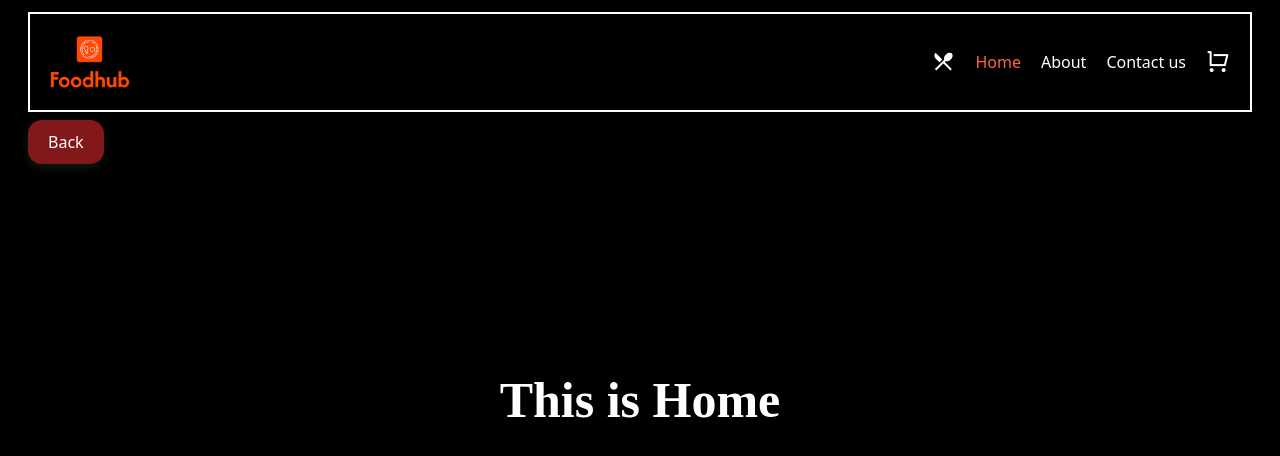
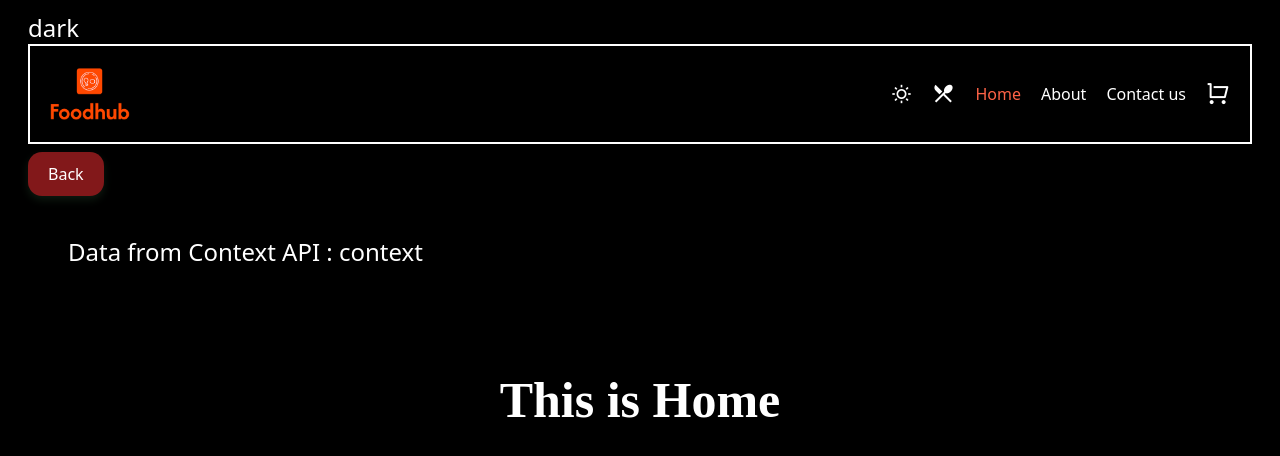
Before and after one commit to 13-soham/FoodApp, a React (Vite) app in the folder Practice/: page /home in a window 1280 px wide. Shown: the top 456 px of the page. Built offline with nearby package versions, Linux system fonts and the light colour scheme.

Commit message:
context-api

```diff
--- a/Practice/src/App.jsx
+++ b/Practice/src/App.jsx
@@ -12,6 +12,7 @@ import Conti from './Pages/Conti';
 import NonVeg from './Pages/NonVeg';
 import Menu from './Pages/Menu';
 import Back from './Components/Back';
+// import { ToggleDataContext } from './context/ToggleContext';
 
 
 
@@ -59,6 +60,7 @@ const App = () => {
         <Route path='*' element={<Exit/>}/>
       </Routes>
     </div>
+
   )
 }
 
--- a/Practice/src/Components/Header.jsx
+++ b/Practice/src/Components/Header.jsx
@@ -1,9 +1,17 @@
-import React from 'react'
+import React, { useContext } from 'react'
 import 'remixicon/fonts/remixicon.css'
 import logo from '../Images/foodhub-high-resolution-logo-transparent.png'
 import { Link, NavLink, useNavigate } from 'react-router-dom';
+import { ToggleDataContext } from '../context/ToggleContext';
 
 const Header = () => {
+
+  const {theme, setTheme} = useContext(ToggleDataContext);
+
+  function changeToggle(){
+    if(theme === "light") setTheme("dark");
+    if(theme === "dark") setTheme("light");
+  }
 
   const navigate = useNavigate();
   function menu() {
@@ -14,12 +22,14 @@ const Header = () => {
   }
   return (
     <div className='text-white'>
+      <p className='text-2xl text-white'>{theme}</p>
       <div className='border-2 border-white px-5 py-2 flex items-center justify-between'>
         <div className='h-20 w-20 overflow-hidden flex items-center cursor-pointer'>
           <Link to="/"><img src={logo} alt='FoodHub logo' className='h-full w-auto object-contain' /></Link>
         </div>
         <div className='flex items-center gap-5'>
 
+          <i onClick={changeToggle} className="ri-sun-line cursor-pointer text-xl"></i>
           <div className="relative group cursor-pointer">
             <i
               onClick={menu}
--- a/Practice/src/Pages/Home.jsx
+++ b/Practice/src/Pages/Home.jsx
@@ -1,11 +1,14 @@
-import React from 'react'
+import React, { useContext } from 'react'
 import Header from '../Components/Header';
 import {Route, Routes} from "react-router-dom";
+import { valContext } from '../context/ToggleContext';
 
 const Home = () => {
+  const data = useContext(valContext);
   return (
     <div>
         <h1 className='text-white middle'>This is Home</h1>
+        <h1 className='text-white text-2xl m-10'>Data from Context API : {data}</h1>
     </div>
   )
 }
--- /dev/null
+++ b/Practice/src/context/ToggleContext.jsx
@@ -0,0 +1,19 @@
+import React, { createContext, useState } from 'react'
+
+export const ToggleDataContext = createContext();
+export const valContext = createContext();
+
+const ToggleContext = ({children}) => {
+    const [theme, setTheme] = useState("dark");
+  return (
+    <div>
+        <ToggleDataContext.Provider value={{theme, setTheme}}>
+            <valContext.Provider value="context">
+                {children}
+            </valContext.Provider>
+        </ToggleDataContext.Provider>
+    </div>
+  )
+}
+
+export default ToggleContext;
--- a/Practice/src/main.jsx
+++ b/Practice/src/main.jsx
@@ -2,9 +2,12 @@ import { createRoot } from 'react-dom/client'
 import App from './App.jsx'
 import './App.css'
 import { BrowserRouter } from "react-router-dom";
+import ToggleContext from './context/ToggleContext.jsx';
 
 createRoot(document.getElementById('root')).render(
-    <BrowserRouter>
-        <App />
-    </BrowserRouter>
+    <ToggleContext>
+        <BrowserRouter>
+            <App />
+        </BrowserRouter>
+    </ToggleContext>
 );
```
